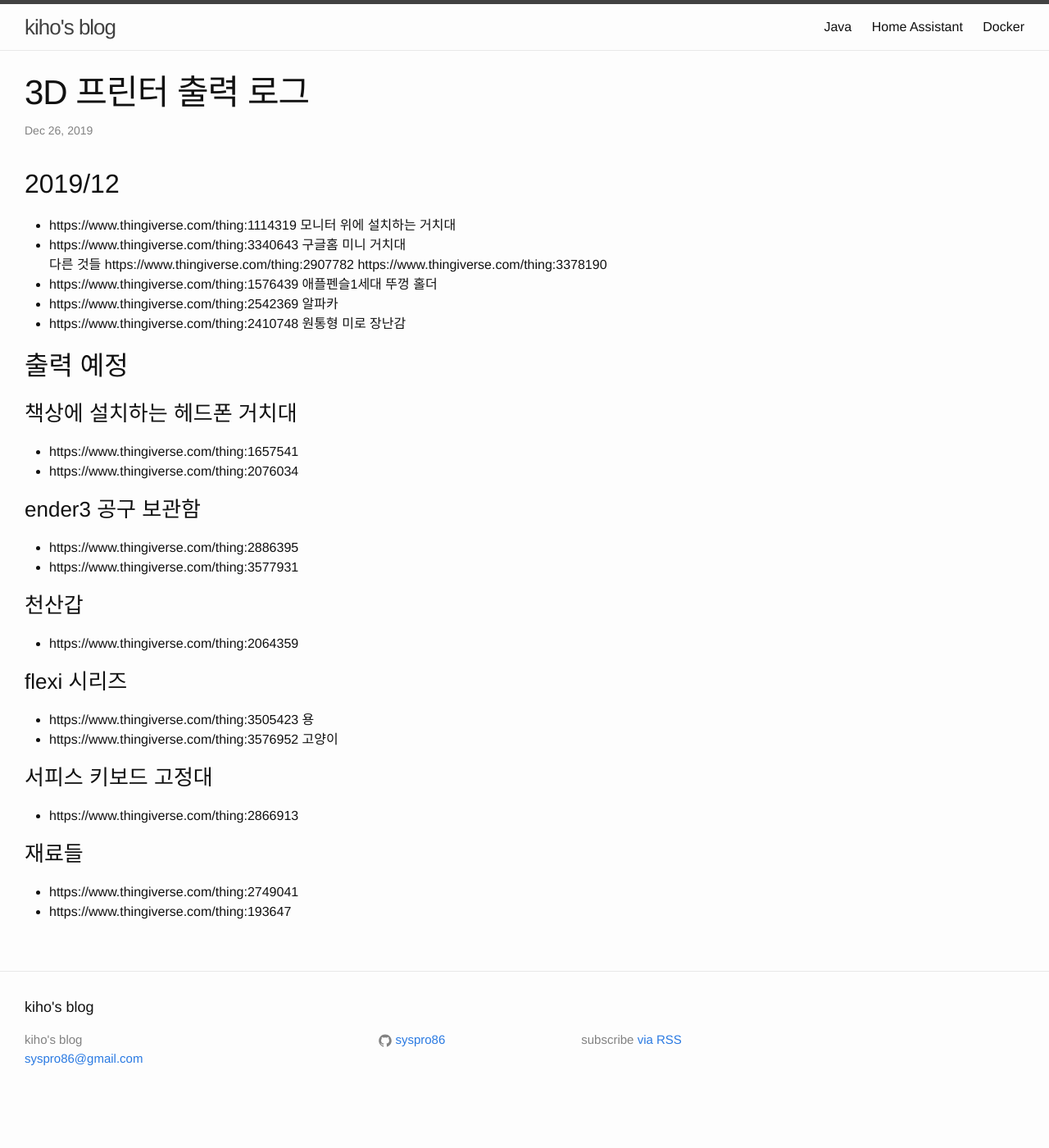
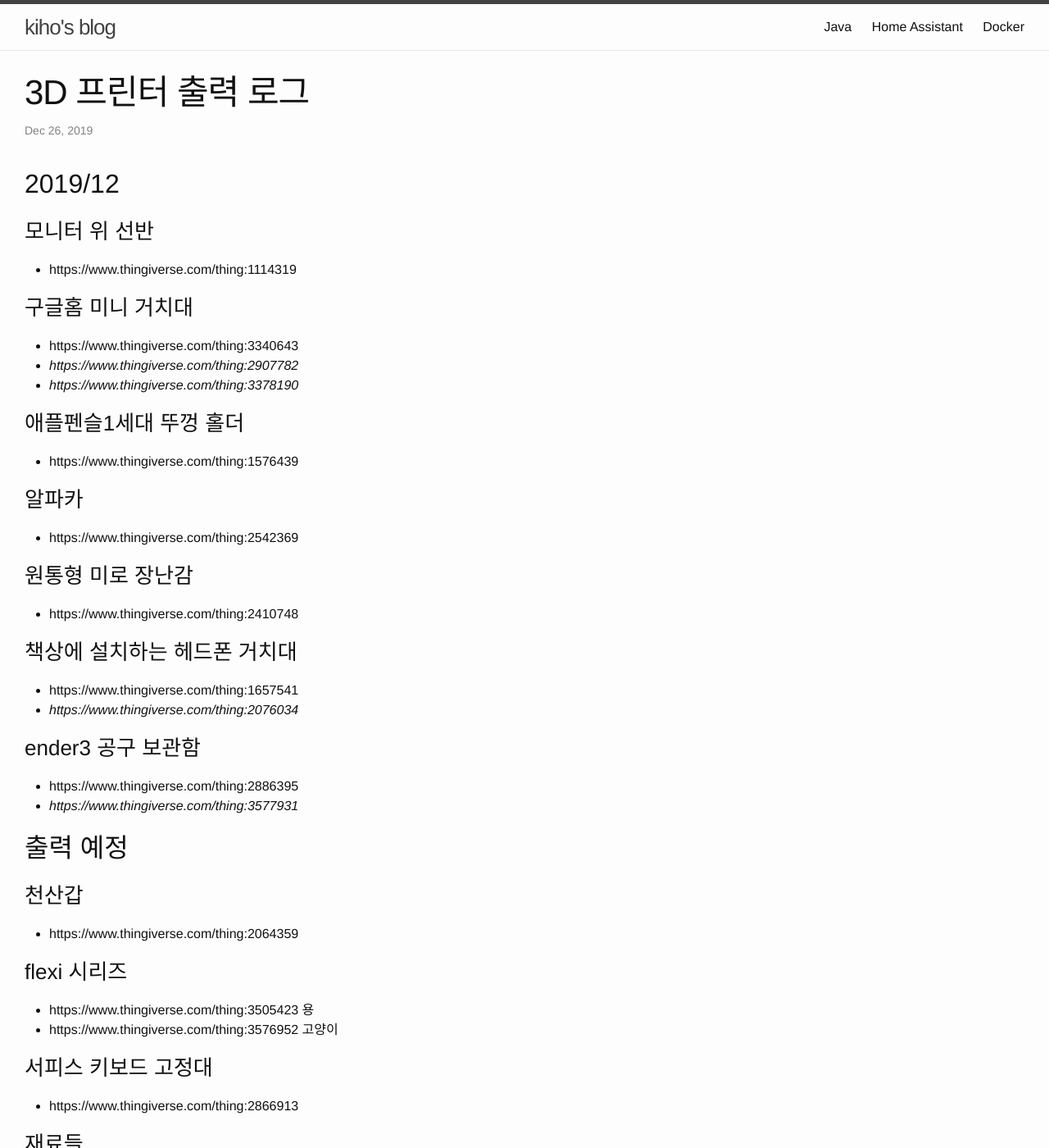
Before and after one commit to syspro86/syspro86.github.io, a Jekyll site: the page built from _posts/2019-12-26-3d-printer.md, in a window 1280 px wide and 1400 px high. Shown: the whole window at 82% size. Built offline with Jekyll 4.4.1, drawn with Linux system fonts in a browser that asks for light colours; comment, search, counter and statistics services are not loaded.

Commit message:
Update 2019-12-26-3d-printer.md

```diff
--- a/_posts/2019-12-26-3d-printer.md
+++ b/_posts/2019-12-26-3d-printer.md
@@ -5,21 +5,33 @@ date:   2019-12-26 00:00:00 +0900
 categories: 3dprinter
 ---
 ## 2019/12
-* https://www.thingiverse.com/thing:1114319 모니터 위에 설치하는 거치대
-* https://www.thingiverse.com/thing:3340643 구글홈 미니 거치대<br>다른 것들 https://www.thingiverse.com/thing:2907782 https://www.thingiverse.com/thing:3378190
-* https://www.thingiverse.com/thing:1576439 애플펜슬1세대 뚜껑 홀더
-* https://www.thingiverse.com/thing:2542369 알파카
-* https://www.thingiverse.com/thing:2410748 원통형 미로 장난감
 
-## 출력 예정
+### 모니터 위 선반
+* https://www.thingiverse.com/thing:1114319
+
+### 구글홈 미니 거치대
+* https://www.thingiverse.com/thing:3340643
+* *https://www.thingiverse.com/thing:2907782*
+* *https://www.thingiverse.com/thing:3378190*
+
+### 애플펜슬1세대 뚜껑 홀더
+* https://www.thingiverse.com/thing:1576439
+
+### 알파카
+* https://www.thingiverse.com/thing:2542369
+
+### 원통형 미로 장난감
+* https://www.thingiverse.com/thing:2410748
 
 ### 책상에 설치하는 헤드폰 거치대
 * https://www.thingiverse.com/thing:1657541
-* https://www.thingiverse.com/thing:2076034
+* *https://www.thingiverse.com/thing:2076034*
 
 ### ender3 공구 보관함
 * https://www.thingiverse.com/thing:2886395
-* https://www.thingiverse.com/thing:3577931
+* *https://www.thingiverse.com/thing:3577931*
+
+## 출력 예정
 
 ### 천산갑
 * https://www.thingiverse.com/thing:2064359
```
